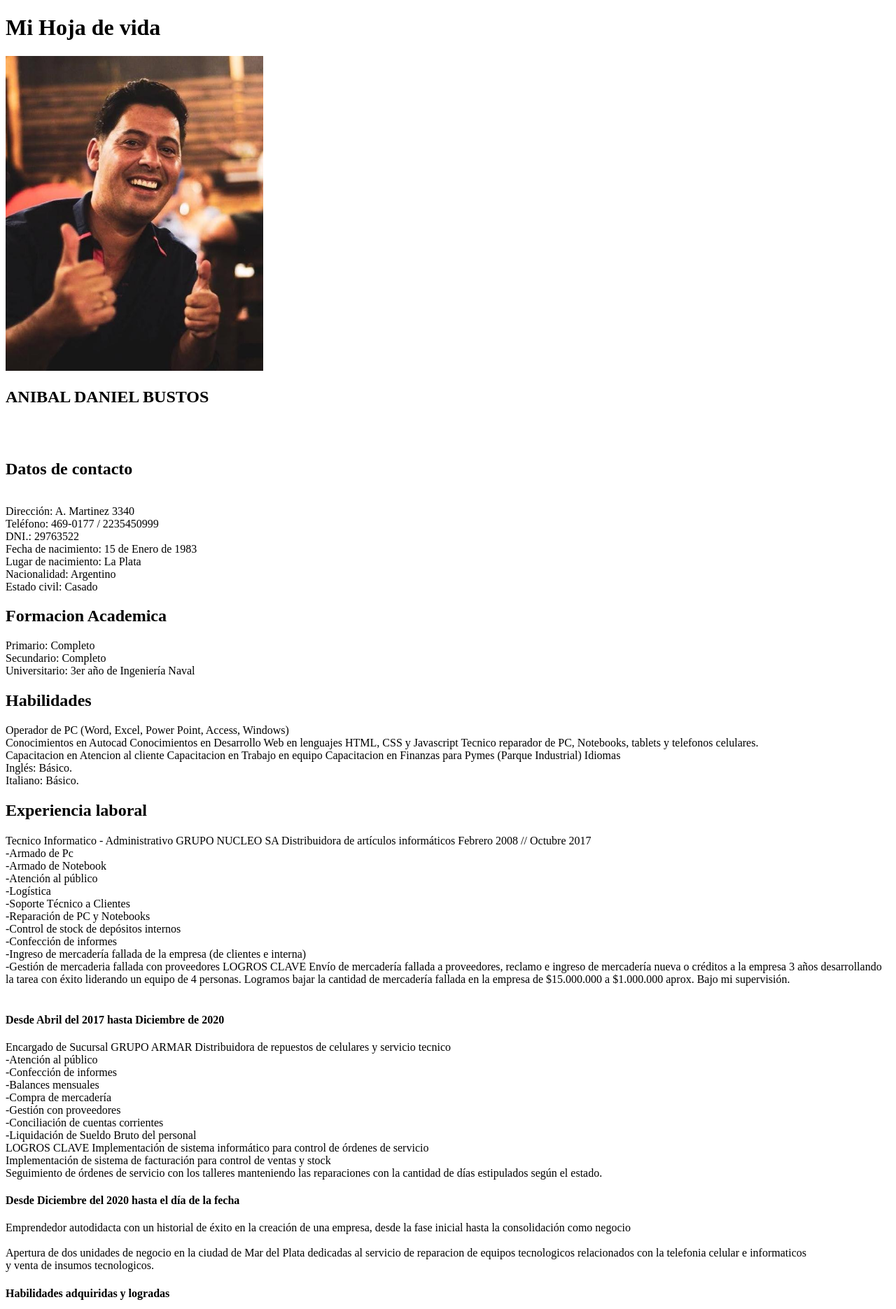
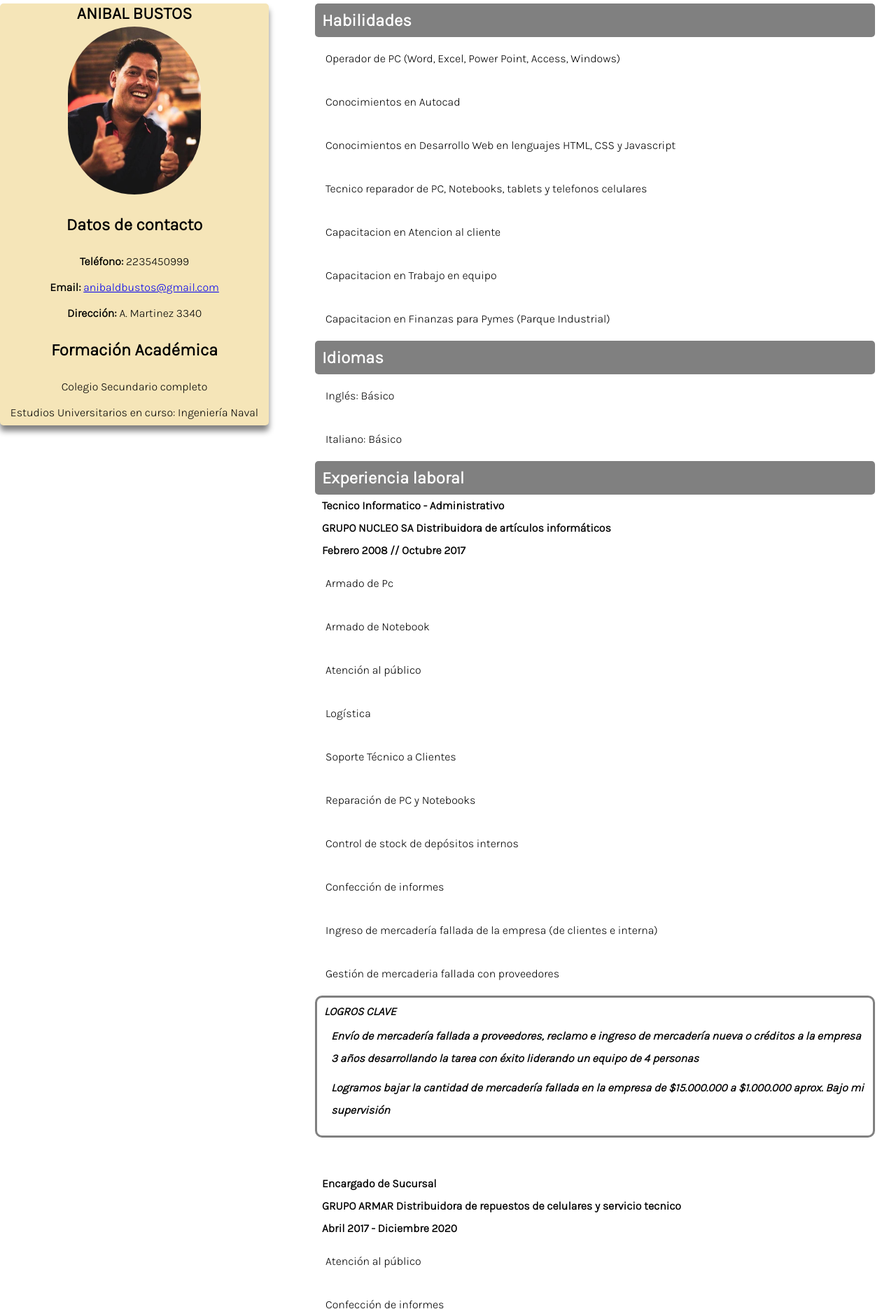
Before and after one commit to anibaldb/MDPProgramaHTML, a plain HTML site: page Trabajo6-CV20/index.html in a window 1280 px wide. Shown: the top 1871 px of the page at 70% size. Drawn offline with Linux system fonts and the light colour scheme.

Commit message:
CVTerminado

```diff
--- a/Trabajo6-CV20/CSS/main.css
+++ b/Trabajo6-CV20/CSS/main.css
@@ -0,0 +1,111 @@
+*{
+    margin: 0 auto;
+    padding: 0;
+    box-sizing: border-box;
+    font-family: 'Karla', sans-serif;
+}
+aside{
+    position: fixed;
+    width: 30%;
+    float: left;
+}
+
+aside h2{
+    padding: 20px;
+}
+
+aside img{
+
+    width: 200px;
+    height: 250px;
+    border-radius: 100px;
+}
+
+aside ul li{
+
+
+padding: 9px;
+}
+
+main{
+    margin-top: 5px;
+    margin-right: 30px;
+    padding-left: 450px;
+}
+
+main h2{
+    padding: 10px;
+
+
+}
+
+main p{
+    margin-left: 10px;
+    line-height: 200%;
+    font-weight: bold;
+}
+
+.card {
+    max-height: max-content;
+    box-shadow: 0 8px 8px 0 gray;
+    border-radius: 5px;
+    text-align: center;
+
+    background-color: rgb(245, 229, 184);
+}
+
+.card img {
+    padding: 5px;
+    max-width: 100%;
+}
+
+
+.card p{
+    padding-right: 5px;
+    padding-bottom: 5px;
+    text-align: center;
+}
+
+
+.logros{
+    border: 3px solid gray;
+    padding: 10px;
+    margin-bottom: 50px;
+    border-radius: 10px;
+}
+
+.logros h4{
+    margin-bottom: 10px;
+    font-style: italic;
+
+}
+
+.logros{
+    border: 3px solid gray;
+    padding: 10px;
+    margin-bottom: 50px;
+    border-radius: 10px;
+}
+
+.logros p{
+    margin-bottom: 10px;
+    font-style: italic;
+    font-weight:bolder;
+}
+
+main ul li{
+    line-height: 200%;
+    text-decoration: none;
+    list-style: none;
+    padding: 15px;
+}
+
+main h2{
+    border-radius: 5px;
+    background-color: gray;
+    color: white;
+}
+
+.logros:hover{
+    box-shadow: 0 6px 6px 0 rgb(4, 35, 91);
+}
--- a/Trabajo6-CV20/index.html
+++ b/Trabajo6-CV20/index.html
@@ -5,130 +5,115 @@
     <meta http-equiv="X-UA-Compatible" content="IE=edge">
     <meta name="viewport" content="width=device-width, initial-scale=1.0">
     <title>CV - Anibal Daniel Bustos</title>
+    <link rel="stylesheet" href="./CSS/main.css">
+    <link href="https://fonts.googleapis.com/css2?family=Karla:wght@300&display=swap" rel="stylesheet">
 </head>
-<header>
-    <h1>Mi Hoja de vida</h1>
-    <a href="#detalle"><img src="./images/yo.jpeg" alt="" height="450"></a>
-</header>
+
 <body>
-    <h2><b> ANIBAL DANIEL BUSTOS</b></h2><br><br>
-    <p id="detalle">
+    <aside>
+        <div class="card">
+            <h1>ANIBAL BUSTOS</h1>
+            <a href="#detalle"><img src="./images/yo.jpeg" alt="" height="450"></a>
+            <h2>Datos de contacto</h2>
+            <ul>
+                <li><b>Teléfono:</b> 2235450999</li>
+                <li><b>Email:</b> <a href="mailto:anibaldbustos@gmail.com">anibaldbustos@gmail.com</a></li>
+                <li><b>Dirección:</b> A. Martinez 3340</li>
+            </ul>
 
-        <h2>Datos de contacto</h2>
-        <br> Dirección: A. Martinez 3340 <br>
-        Teléfono: 469-0177 / 2235450999 <br>
-        DNI.: 29763522 <br>
-        Fecha de nacimiento: 15 de Enero de 1983 <br>
-        Lugar de nacimiento: La Plata <br>
-        Nacionalidad: Argentino <br>
-        Estado civil: Casado <br>
+            <h2>Formación Académica</h2>
+            <ul>
+                <li>Colegio Secundario completo</li>
+                <li>Estudios Universitarios en curso: Ingeniería Naval</li>
+            </ul>
 
-        <h2>Formacion Academica</h2>
-        Primario: Completo <br>
-        Secundario: Completo <br>
-        Universitario: 3er año de Ingeniería Naval <br>
+        </div>
+    </aside>
+    <main>
+        <h2 id="detalle">Habilidades</h2>
+        <ul>
+            <li>Operador de PC (Word, Excel, Power Point, Access, Windows)</li>
+            <li>Conocimientos en Autocad</li>
+            <li>Conocimientos en Desarrollo Web en lenguajes HTML, CSS y Javascript</li>
+            <li>Tecnico reparador de PC, Notebooks, tablets y telefonos celulares</li>
+            <li>Capacitacion en Atencion al cliente</li>
+            <li>Capacitacion en Trabajo en equipo</li>
+            <li>Capacitacion en Finanzas para Pymes (Parque Industrial)</li>
+        </ul>
+        <h2> Idiomas</h2>
+            <ul>
+                <li>Inglés: Básico</li>
+                <li>Italiano: Básico</li>
+            </ul>
+        <h2>Experiencia laboral </h2>
 
-        <h2>Habilidades</h2>
-        Operador de PC (Word, Excel, Power Point, Access, Windows) <br>
-        Conocimientos en Autocad
-        Conocimientos en Desarrollo Web en lenguajes HTML, CSS y Javascript
-        Tecnico reparador de PC, Notebooks, tablets y telefonos celulares. <br>
-        Capacitacion en Atencion al cliente
-        Capacitacion en Trabajo en equipo
-        Capacitacion en Finanzas para Pymes (Parque Industrial)
+        <p> Tecnico Informatico - Administrativo</p>
 
+        <p> GRUPO NUCLEO SA Distribuidora de artículos informáticos</p>
+        <p> Febrero 2008 // Octubre 2017</p>
 
-        Idiomas <br>
-        Inglés: Básico. <br>
-        Italiano: Básico. <br>
+        <ul>
+            <li>Armado de Pc</li>
+            <li>Armado de Notebook</li>
+            <li>Atención al público</li>
+            <li>Logística</li>
+            <li>Soporte Técnico a Clientes</li>
+            <li>Reparación de PC y Notebooks</li>
+            <li>Control de stock de depósitos internos</li>
+            <li>Confección de informes</li>
+            <li>Ingreso de mercadería fallada de la empresa (de clientes e interna)</li>
+            <li>Gestión de mercaderia fallada con proveedores</li>
+        </ul>
 
-        <h2>Experiencia laboral </h2>
-        <!-- <h4>Desde Octubre del 2000 hasta Enero del 2002</h4> <br>
-        Trabaje en Open Sports desarrollando las siguientes tareas: <br>
-        -Atención al público ( vendedor ). <br>
-        -Personal de depósito. <br>
-        --Realicé los cursos de: <br>
-        ---Atención al cliente. <br>
-        ---Trabajo en equipo. <br><br>
+        <div class="logros">
+            <h4> LOGROS CLAVE </h4>
 
-        <h4>Desde Diciembre del 2002 hasta Diciembre del 2004</h4>
-        Trabajé en MDP Express ( Agencia de traslados en combi ) realizando las tareas de: <br>
-        -Atención al público. <br>
-        -Tareas contables <br>
-        -Data Entry <br>
-        -Mantenimiento del sistema. <br> <br>
+            <p> Envío de mercadería fallada a proveedores, reclamo e ingreso de mercadería nueva o créditos a la empresa 3 años desarrollando la tarea con éxito liderando un equipo de 4 personas</p>
+            <p>Logramos bajar la cantidad de mercadería fallada en la empresa de $15.000.000 a $1.000.000 aprox. Bajo mi supervisión</p>
+        </div>
 
-        <h4>Desde Enero del 2005 hasta Diciembre del 2005</h4>
-        Trabajé en “Precios Mágicos” ( Local de indumentaria ) realizando las tareas de: <br>
-        -Atención al público. <br>
-        -Personal de Deposito <br><br>
+        <p>Encargado de Sucursal</p>
 
-        <h4>Desde Enero del 2006 hasta Noviembre del 2007</h4>
-        Trabajé en Stand de Juegos de PC y venta de accesorios afines ( Shopping Peatonal ) realizando
-        las tareas de: <br>
-        -Atención al público. <br>
-        -Soporte Técnico <br>
-        -Personal de Deposito <br> <br> -->
+        <p>GRUPO ARMAR Distribuidora de repuestos de celulares y servicio tecnico</p>
+        <p>Abril 2017 - Diciembre 2020</p>
+        <ul>
+            <li>Atención al público</li>
+            <li>Confección de informes</li>
+            <li>Balances mensuales</li>
+            <li>Compra de mercadería</li>
+            <li>Gestión con proveedores</li>
+            <li>Conciliación de cuentas corrientes</li>
+            <li>Liquidación de Sueldo Bruto del personal</li>
+        </ul>
+        <div class="logros">
 
-        <h4></h4>
+            <h4> LOGROS CLAVE </h4>
 
-        Tecnico Informatico - Administrativo
+            <p> Implementación de sistema informático para control de órdenes de servicio</p>
+            <p> Implementación de sistema de facturación para control de ventas y stock</p>
+            <p>Seguimiento de órdenes de servicio con los talleres manteniendo las reparaciones con la cantidad de días estipulados según el estado</p>
+        </div>
 
-        GRUPO NUCLEO SA Distribuidora de artículos informáticos
-        Febrero 2008 // Octubre 2017
+        <p>CEO</p>
 
-        <br>
-        -Armado de Pc <br>
-        -Armado de Notebook<br>
-        -Atención al público<br>
-        -Logística<br>
-        -Soporte Técnico a Clientes<br>
-        -Reparación de PC y Notebooks<br>
-        -Control de stock de depósitos internos<br>
-        -Confección de informes<br>
-        -Ingreso de mercadería fallada de la empresa (de clientes e interna)<br>
-        -Gestión de mercaderia fallada con proveedores
+        <p> RAM Servicio técnico</p>
 
-        LOGROS CLAVE
-
-        Envío de mercadería fallada a proveedores, reclamo e ingreso de mercadería nueva o créditos a la empresa 3 años desarrollando la tarea con éxito liderando un equipo de 4 personas.
-        Logramos bajar la cantidad de mercadería fallada en la empresa de $15.000.000 a $1.000.000 aprox. Bajo mi supervisión.
-
-        <br> <br>
-
-        <h4>Desde Abril del 2017 hasta Diciembre de 2020 </h4>
-
-        Encargado de Sucursal
-
-        GRUPO ARMAR Distribuidora de repuestos de celulares y servicio tecnico<br>
-
-        -Atención al público<br>
-        -Confección de informes<br>
-        -Balances mensuales<br>
-        -Compra de mercadería<br>
-        -Gestión con proveedores<br>
-        -Conciliación de cuentas corrientes<br>
-        -Liquidación de Sueldo Bruto del personal<br>
-
-        LOGROS CLAVE
-
-        Implementación de sistema informático para control de órdenes de servicio<br>
-        Implementación de sistema de facturación para control de ventas y stock<br>
-        Seguimiento de órdenes de servicio con los talleres manteniendo las reparaciones con la cantidad
-        de días estipulados según el estado.<br>
-
-        <h4>Desde Diciembre del 2020 hasta el día de la fecha </h4>
-        Emprendedor autodidacta con un historial de éxito en la creación de una empresa, desde la fase inicial hasta la consolidación como negocio <br><br>
-        Apertura de dos unidades de negocio en la ciudad de Mar del Plata dedicadas al servicio de reparacion de equipos tecnologicos relacionados con la telefonia celular e informaticos <br>
-        y venta de insumos tecnologicos. <br>
-        <h4>Habilidades adquiridas y logradas</h4>
-        -Desarrollo empresarial desde una idea de negocio hasta una empresa rentable. <br>
-        -Implicación y participación en los departamentos de marketing, finanzas y estrategia empresarial <br>
-        -Creación de estrategias y formulación de un plan de negocio con objetivos a corto y largo plazo. <br>
+        <p> Diciembre del 2020 hasta el día de la fecha</p>
+        <ul>
+            <li>Emprendedor autodidacta con un historial de éxito en la creación de una empresa, desde la fase inicial hasta la consolidación como negocio</li>
+            <li>Apertura de dos unidades de negocio en la ciudad de Mar del Plata dedicadas al servicio de reparacion de equipos tecnologicos relacionados con la telefonia celular e informaticos y venta de insumos tecnologicos.</li>
+        </ul>
+        <div class="logros">
+            <h4>LOGROS CLAVE</h4>
+            <p> Desarrollo empresarial desde una idea de negocio hasta una empresa rentable</p>
+            <p> Implicación y participación en los departamentos de marketing, finanzas y estrategia empresarial</p>
+            <p> Creación de estrategias y formulación de un plan de negocio con objetivos a corto y largo plazo</p>
+        </div>
+    </main>
 
 
 
-        </p>
+
 
 </body>
 </html>
```
Also changed, not shown: Trabajo6-CV20/notas.txt (added, +33 -0 lines).
